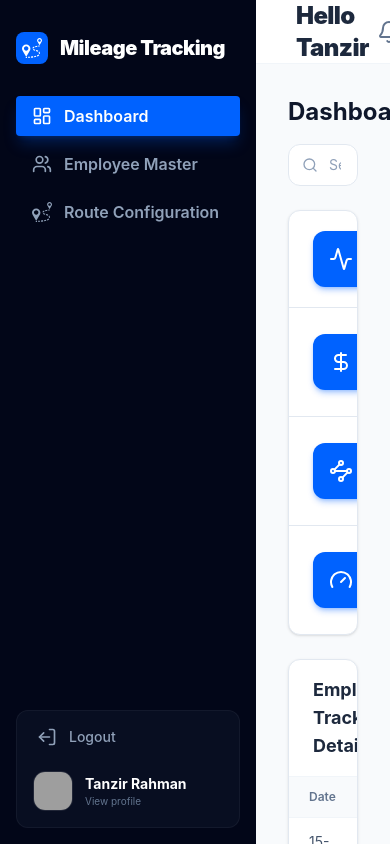
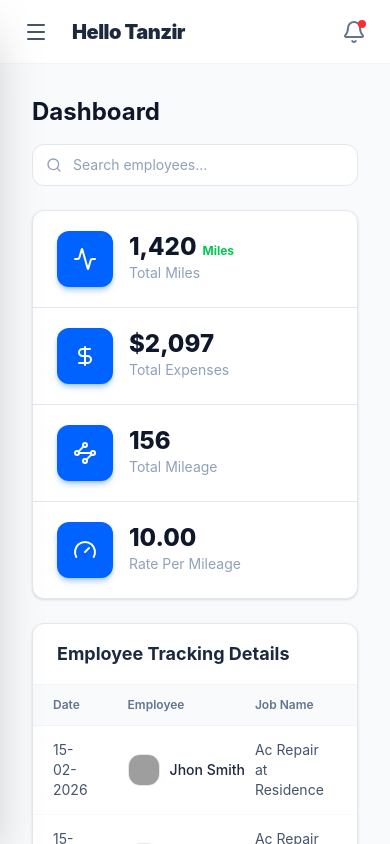
Before and after one commit to vineet0203/mileage-web-app, a React (Vite) app: page /dashboard in a window 390 px wide. Shown: the top 844 px of the page. Built offline with nearby package versions, Linux system fonts and the light colour scheme; grey boxes are pictures that could not be loaded.

Commit message:
fix: sidebar responsiveness

```diff
--- a/src/components/AppLayout.tsx
+++ b/src/components/AppLayout.tsx
@@ -1,17 +1,19 @@
-import React from 'react'
+import React, { useState } from 'react'
 import { Outlet } from 'react-router-dom'
 import Sidebar from './layout/Sidebar'
 import Header from './layout/Header'
 
 const AppLayout: React.FC = () => {
+  const [isSidebarOpen, setIsSidebarOpen] = useState(false)
+
   return (
     <div className="flex min-h-screen bg-[#F8FAFC]">
       {/* Sidebar - Fixed/Sticky */}
-      <Sidebar />
+      <Sidebar isOpen={isSidebarOpen} onClose={() => setIsSidebarOpen(false)} />
 
       {/* Main Content Area */}
       <div className="flex-1 flex flex-col min-w-0">
-        <Header />
+        <Header onMenuClick={() => setIsSidebarOpen(true)} />
 
         <main className="flex-1 p-8 overflow-auto">
           <div className="max-w-7xl mx-auto space-y-8 animate-in fade-in duration-700">
--- a/src/components/layout/Header.tsx
+++ b/src/components/layout/Header.tsx
@@ -1,14 +1,25 @@
 import React from 'react'
-import { Bell } from 'lucide-react'
+import { Bell, Menu } from 'lucide-react'
 import { useAuthStore } from '../../store/useAuthStore'
 
-const Header: React.FC = () => {
+interface HeaderProps {
+  onMenuClick: () => void
+}
+
+const Header: React.FC<HeaderProps> = ({ onMenuClick }) => {
   const { user } = useAuthStore()
 
   return (
-    <header className="h-16 bg-white border-b border-slate-100 flex items-center justify-between px-10 sticky top-0 z-40">
-      <div>
-        <h2 className="text-2xl font-black text-slate-800 tracking-tight">
+    <header className="h-16 bg-white border-b border-slate-100 flex items-center justify-between px-4 md:px-10 sticky top-0 z-40">
+      <div className="flex items-center gap-4">
+        <button
+          onClick={onMenuClick}
+          className="md:hidden p-2 hover:bg-slate-100 rounded-lg transition-colors"
+          aria-label="Toggle Menu"
+        >
+          <Menu className="w-6 h-6 text-slate-600" />
+        </button>
+        <h2 className="text-xl md:text-2xl font-black text-slate-800 tracking-tight">
           Hello {user?.name.split(' ')[0]}
         </h2>
       </div>
--- a/src/components/layout/Sidebar.tsx
+++ b/src/components/layout/Sidebar.tsx
@@ -1,6 +1,6 @@
 import React from 'react'
 import { Link, useLocation } from 'react-router-dom'
-import { LayoutDashboard, Users, LogOut } from 'lucide-react'
+import { LayoutDashboard, Users, LogOut, X } from 'lucide-react'
 import { MileageRouteIcon } from '../ui/Icons'
 import { cn } from '../../lib/utils'
 import { useAuthStore } from '../../store/useAuthStore'
@@ -11,11 +11,13 @@ interface NavItemProps {
   icon: React.ElementType
   label: string
   active?: boolean
+  onClick?: () => void
 }
 
-const NavItem: React.FC<NavItemProps> = ({ href, icon: Icon, label, active }) => (
+const NavItem: React.FC<NavItemProps> = ({ href, icon: Icon, label, active, onClick }) => (
   <Link
     to={href}
+    onClick={onClick}
     className={cn(
       "flex items-center space-x-3 px-4 py-2 rounded-sm transition-all duration-200 group",
       active
@@ -28,7 +30,12 @@ const NavItem: React.FC<NavItemProps> = ({ href, icon: Icon, label, active }) =>
   </Link>
 )
 
-const Sidebar: React.FC = () => {
+interface SidebarProps {
+  isOpen: boolean
+  onClose: () => void
+}
+
+const Sidebar: React.FC<SidebarProps> = ({ isOpen, onClose }) => {
   const location = useLocation()
   const { user, logout } = useAuthStore()
 
@@ -39,14 +46,37 @@ const Sidebar: React.FC = () => {
   ]
 
   return (
-    <aside className="w-64 bg-slate-950 text-white flex flex-col h-screen sticky top-0">
+    <>
+      {/* Backdrop for mobile */}
+      {isOpen && (
+        <div
+          className="fixed inset-0 bg-slate-900/60 z-60 md:hidden backdrop-blur-md transition-opacity duration-300"
+          onClick={onClose}
+        />
+      )}
+
+      <aside
+        className={cn(
+          "w-64 bg-slate-950 text-white flex flex-col h-screen fixed inset-y-0 left-0 z-[70] transform transition-transform duration-300 ease-in-out md:sticky md:top-0 md:translate-x-0 shadow-2xl md:shadow-none",
+          isOpen ? "translate-x-0" : "-translate-x-full"
+        )}
+      >
+        {/* Close Button - Half-on half-off */}
+        {isOpen && <button
+          onClick={onClose}
+          className="md:hidden absolute -right-5 top-8 w-10 h-10 bg-brand-primary text-white rounded-full flex items-center justify-center shadow-lg border-4 border-slate-950 hover:scale-110 active:scale-95 transition-all z-[80]"
+          aria-label="Close Menu"
+        >
+          <X className="w-6 h-6" />
+        </button>}
+
         {/* Logo */}
-      <div className="py-8 px-4">
+        <div className="py-8 px-4 flex items-center">
           <h1 className="text-xl font-black tracking-tight flex items-center gap-3">
-          <div className="w-8 h-8 bg-brand-primary rounded-lg flex items-center justify-center p-1.5">
+            <div className="w-8 h-8 bg-brand-primary rounded-lg flex-shrink-0 flex items-center justify-center p-1.5">
               <MileageRouteIcon className="w-full h-full text-white" />
             </div>
-          Mileage Tracking
+            <span>Mileage Tracking</span>
           </h1>
         </div>
 
@@ -59,6 +89,7 @@ const Sidebar: React.FC = () => {
               icon={item.icon}
               label={item.label}
               active={location.pathname === item.href}
+              onClick={() => onClose()}
             />
           ))}
         </nav>
@@ -85,6 +116,7 @@ const Sidebar: React.FC = () => {
           </div>
         </div>
       </aside>
+    </>
   )
 }
 
```
Lines whose indentation alone changed are shown as unchanged.
